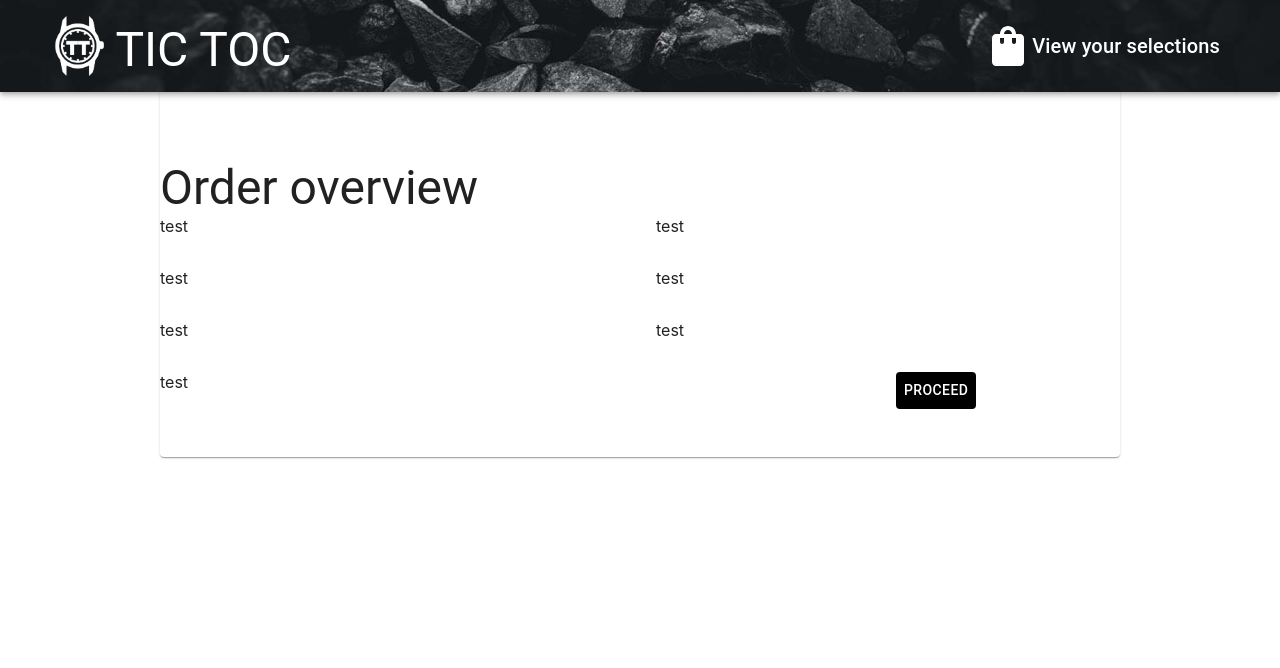
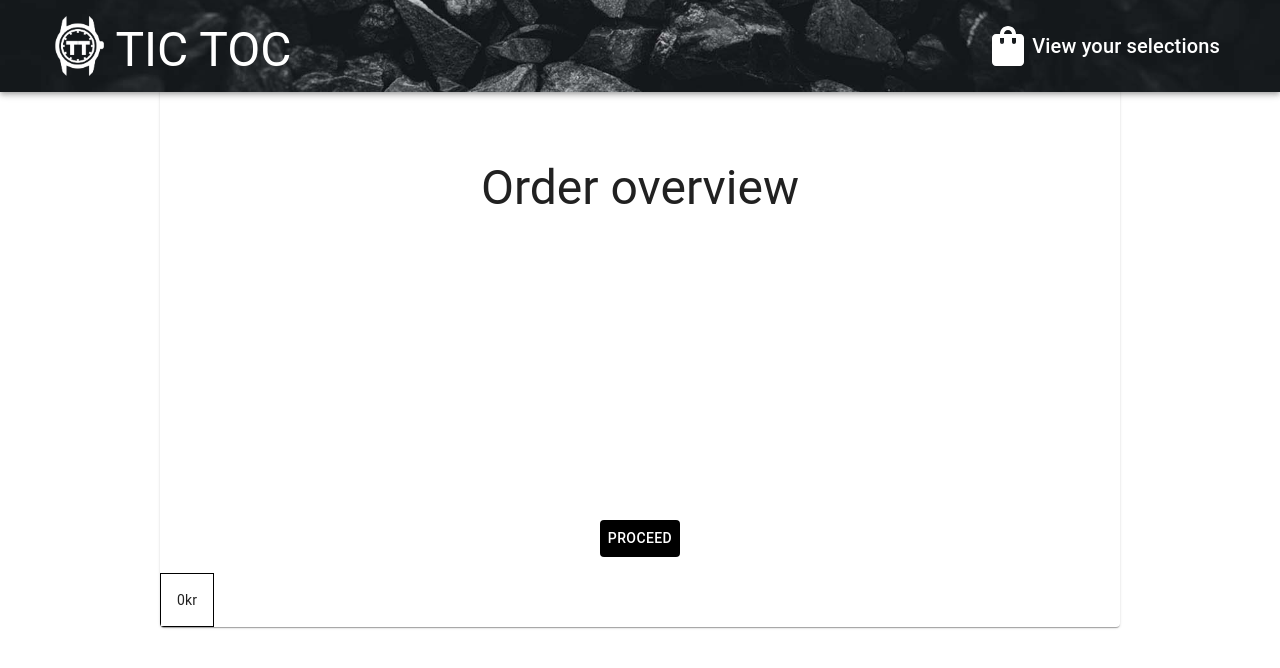
Before and after one commit to Prisberg/slutprojekt-webbshop, a React (Create React App) app: page /checkout in a window 1280 px wide. Shown: the top 668 px of the page. Built offline with nearby package versions, Linux system fonts and the light colour scheme.

Commit message:
orderOverview updated

```diff
--- a/src/components/OrderConfirmation.tsx
+++ b/src/components/OrderConfirmation.tsx
@@ -1,8 +1,11 @@
 import { TableContainer, Table, TableBody, TableRow, TableCell, Button, Box, Card, Grid, SxProps, TextField, Typography } from "@mui/material";
 import { Link } from "react-router-dom";
+import { useContext } from 'react';
+import { CartContext } from "./Context";
 
 
 function Confirmation() {
+  const {total, cart} = useContext(CartContext);
     return (
 
         <Card sx={cardStyle}>
--- a/src/components/OrderOverview.tsx
+++ b/src/components/OrderOverview.tsx
@@ -1,50 +1,87 @@
+import * as React from 'react';
 import { TableContainer, Table, TableBody, TableRow, TableCell, Button, Box, Card, Grid, SxProps, TextField, Typography } from "@mui/material";
 import { Link } from "react-router-dom";
+import { CartContext  } from './Context';
+import { useContext } from 'react';
+import DeleteForeverIcon from '@mui/icons-material/DeleteForever';
+import { padding } from '@mui/system';
 
 
-function Overview() {
+interface Props {
+
+}
+
+
+
+const Overview: React.FC<Props> = () => {
+
+  const { cart, addToCart, removeCart, removeItems, total} = useContext(CartContext);
+  const [quantity] = React.useState('');
+
+
     return (
 
         <Card sx={cardStyle}>
         <Box sx={boxStyle}>
-          <Typography variant="h3">
+          <Typography variant="h3" sx={{
+            textAlign: 'center'
+          }}>
             Order overview
           </Typography>
 
-          <Typography sx={{
-            textAlign: 'center'
-          }}>
-          </Typography>
-          <Grid container spacing={4} sx={{ display: 'flex' }}>
-            <Grid item xs={12} sm={6}>
-              test
-            </Grid>
-            <Grid item xs={12} sm={6}>
-              test
-            </Grid>
-            <Grid item xs={12} sm={6}>
-              test
-            </Grid>
-            <Grid item xs={12} sm={6}>
-              test
-            </Grid>
-            <Grid item xs={12} sm={6}>
-            test
-            </Grid>
-            <Grid item xs={12} sm={6}>
-              test
-            </Grid>
-            <Grid item xs={12} sm={6}>
-              test
-            </Grid>
-            <Grid item xs={12} sm={6}>
-              <Link to={'/checkout/adress'} style={{textDecoration: 'none'}}>
-                <Button sx={buttonStyle}
-                >Proceed</Button>
-              </Link>
-            </Grid>
-          </Grid>
+          {cart.map((product) => (
+
+
+
+
+
+            <Card sx={{
+              width: '15rem',
+              height: '15rem',
+              float: 'left',
+              display: 'inline',
+              marginTop: '32px',
+              marginLeft: '100px',
+              marginBottom: '2rem'
+            }}>
+              <img src={product.image}
+
+                height="100" />
+
+           <TableCell>{product.model}</TableCell>
+          <TableCell>{product.price} kr</TableCell>
+
+            <Grid item xs={12} sm={6} sx={removeButton}>
+                <Button
+                onClick={() => {
+                  removeItems(product);
+               }}
+                > <DeleteForeverIcon sx={icon}/> </Button>
+                {/* <Button
+                  onClick={() => {
+                  addToCart(product);
+                  }}>
+                  Add
+                </Button> */}
+
+               </Grid>
+               </Card>
+
+
+
+
+           ))}
         </Box>
+          <Box sx={buttonAlign}>
+           <Link to={'/checkout/adress'} style={{ textDecoration: 'none' }}>
+                  <Button sx={button}
+                  >Proceed</Button>
+                </Link>
+            </Box>
+
+            <TableCell
+            style={{border: '1px solid black'}}
+            >{total}kr</TableCell>
       </Card>
     );
 };
@@ -58,20 +95,37 @@ export default Overview;
     backgroundColor: 'white',
     paddingBottom: '1rem',
   }
-  const buttonStyle: SxProps = {
-    marginLeft: '15rem',
-    backgroundColor: 'black',
-    color: '#fff',
-    '&:hover': {
-      backgroundColor: '#5f5f5f',
-      color: '#fff',
-    }
-  }
   const cardStyle: SxProps = {
     maxWidth: '60rem',
     paddingTop: '10rem',
-    paddingBottom: '2rem',
+
     backgroundColor: 'rgba(0,0,0,0)',
     marginLeft: 'auto',
     marginRight: 'auto',
   }
+  const button: SxProps = {
+    backgroundColor: 'black',
+    color: '#fff',
+    '&:hover': {
+        backgroundColor: '#5f5f5f',
+        color: '#fff',
+    },
+}
+const buttonAlign: SxProps = {
+    display: 'flex',
+    justifyContent: 'center',
+    marginTop: '18rem',
+    marginBottom: '1rem'
+}
+const removeButton: SxProps = {
+    display: 'flex',
+    justifyContent: 'center',
+    alignContent: 'center',
+}
+const icon: SxProps = {
+    color: 'black',
+    fontSize: '2rem'
+}
+const total: SxProps = {
+
+}
--- a/src/components/SideCart.tsx
+++ b/src/components/SideCart.tsx
@@ -104,13 +104,13 @@ const SideCart: React.FC<Props> = () => {
 
                 <TableBody>
                      {cart.map((product) => (
-                        <TableRow key={product.name}>
+                        <TableRow key={product.model}>
                            <TableCell>
                              <img src={product.image}
 
                                  height="100" />
                            </TableCell>
-                           <TableCell>{product.name}</TableCell>
+                           <TableCell>{product.model}</TableCell>
                            <TableCell>{product.price} kr</TableCell>
                            <TableCell>
                               <ButtonGroup sx={{
```
